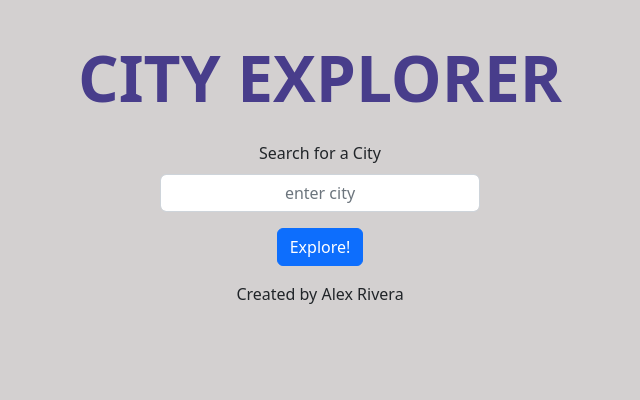
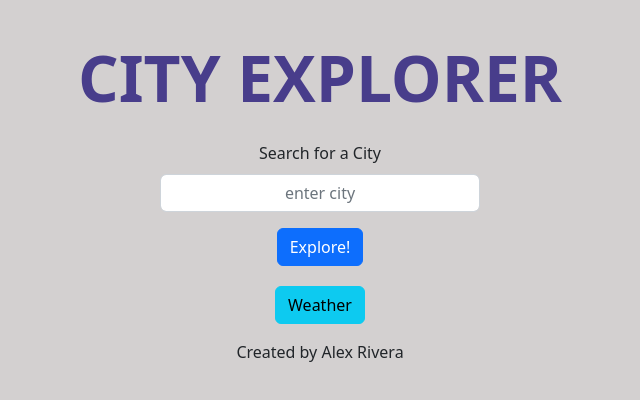
Before and after one commit to alexriverau/city-explorer-frontend, a React (Create React App) app: page / in a window 1280 px wide. Shown: the top 400 px of the page, without its empty margins (320-960 px from the left). Built offline with nearby package versions, Linux system fonts and the light colour scheme.

Commit message:
adds weather

```diff
--- a/src/App.css
+++ b/src/App.css
@@ -29,6 +29,14 @@ h4 {
   text-align: center;
 }
 
+#weather {
+  margin-left: auto;
+  margin-right: auto;
+  margin-top: 1.2rem;
+  margin-bottom: 1rem;
+  text-align: center;
+}
+
 #label {
   margin-top: 1rem;
 }
--- a/src/Main.js
+++ b/src/Main.js
@@ -2,6 +2,7 @@ import React from 'react';
 import axios from 'axios';
 import Explore from './Explore';
 import Map from './Map';
+import Weather from './Weather';
 import Error from './Error';
 
 class Main extends React.Component {
@@ -10,6 +11,7 @@ class Main extends React.Component {
     this.state = {
       search: '',
       location: {},
+      weather: [],
       error: '',
     };
   }
@@ -23,7 +25,9 @@ class Main extends React.Component {
       this.setState({ location: response.data[0] });
     } catch (error) {
       if (error.response) {
-        this.setState({error: `Error: ${error.response.data.error} - Status: ${error.response.status}`});
+        this.setState({
+          error: `Error: ${error.response.data.error} - Status: ${error.response.status}`,
+        });
       }
     }
   };
@@ -48,6 +52,7 @@ class Main extends React.Component {
           searchLocation={this.searchLocation}
         />
         <Map lat={this.state.location.lat} lon={this.state.location.lon} />
+        <Weather weather={this.state.weather} />
         <Error error={this.state.error} />
       </>
     );
--- /dev/null
+++ b/src/Weather.js
@@ -0,0 +1,43 @@
+import React from 'react';
+import Button from 'react-bootstrap/Button';
+import Container from 'react-bootstrap/Container';
+import axios from 'axios';
+
+class Weather extends React.Component {
+  constructor(props) {
+    super(props);
+    this.state = {
+      weather: [],
+    };
+  }
+
+  getWeather = async () => {
+    const url = `${process.env.REACT_APP_SERVER}/weather?searchQuery=amman`;
+    const response = await axios.get(url);
+    console.log(response);
+    this.setState({ weather: response.data });
+  };
+
+  render() {
+    return (
+      <Container id='weather'>
+        <Button onClick={this.getWeather} variant='info' type='submit'>
+          Weather
+        </Button>
+
+        <ul>
+          {this.state.weather.length > 0 &&
+            this.state.weather.map((city, idx) => (
+              <li key={idx}>
+                <p>
+                  Forecast: {city.date} {city.description}
+                </p>
+              </li>
+            ))}
+        </ul>
+      </Container>
+    );
+  }
+}
+
+export default Weather;
```
Also changed, not shown: img/city_explorer.jpg (renamed from img/City Explorer.jpg), 1 other file (tests, documents, lock files or other folders).
